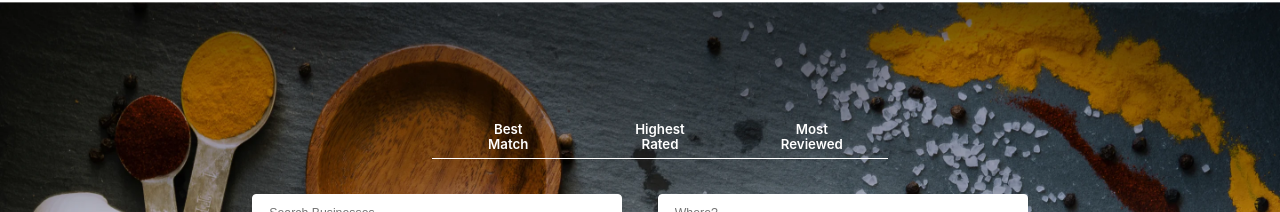
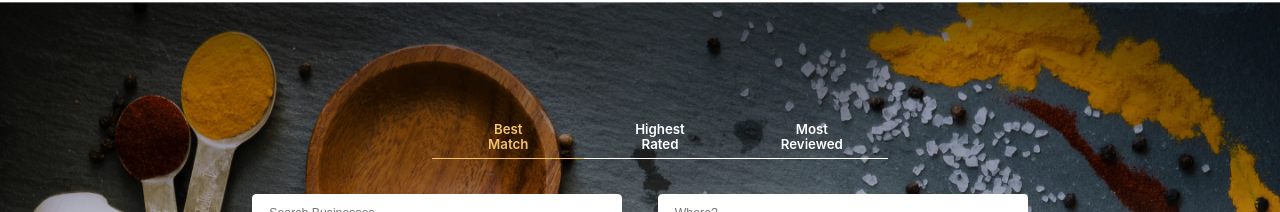
Before and after one commit to mtorcellini/ravenous, a React (Create React App) app: page / in a window 1280 px wide. Shown: the part 80-292 px from the top of the page. Built offline with nearby package versions, Linux system fonts and the light colour scheme.

Commit message:
fix sortByOption

```diff
--- a/src/components/SearchBar/SearchBar.js
+++ b/src/components/SearchBar/SearchBar.js
@@ -31,7 +31,7 @@ class SearchBar extends React.Component {
       const sortByOptionValue = this.sortByOptions[sortByOption];
       return (
         <li key={sortByOptionValue}
-          className={this.getSortByClass(sortByOption)}
+          className={this.getSortByClass(sortByOptionValue)}
           onClick={() => this.handleSortByChange(sortByOptionValue)}>
             {sortByOption}
         </li>
```
Also changed, not shown: 1 other file (tests, documents, lock files or other folders).
